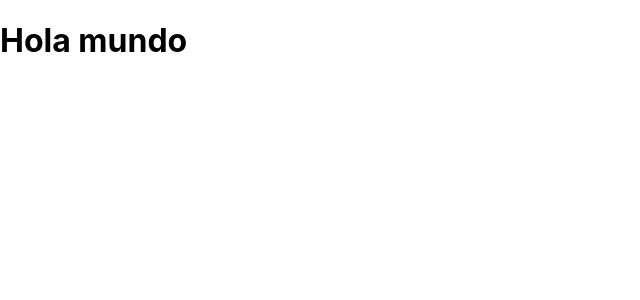
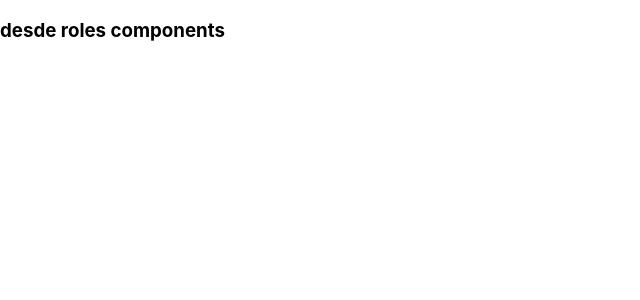
Before and after one commit to dvidaillet/permission_management, a React (Create React App) app: page / in a window 1280 px wide. Shown: the top 300 px of the page, without its empty margins (0-640 px from the left). Built offline with nearby package versions, Linux system fonts and the light colour scheme.

Commit message:
creando extructura inicial

```diff
--- a/src/App.js
+++ b/src/App.js
@@ -1,14 +1,31 @@
+import RolesComponent from "./components/RoleManagement";
+
 function App() {
+  //arreglo de roles iniciales
   const initialRoles = [
-    { id: '1', name: 'Admin', permissions: ['PROJECT:WRITE', 'STORE:READ', 'ACCOUNT:READ_ACCESS'] },
-    { id: '2', name: 'Editor', permissions: ['PROJECT:READ', 'STORE:WRITE'] },
-  ]
+    {
+      id: "1",
+      name: "Admin",
+      permissions: ["PROJECT:WRITE", "STORE:READ", "ACCOUNT:READ_ACCESS"],
+    },
+    { id: "2", name: "Editor", permissions: ["PROJECT:READ", "STORE:WRITE"] },
+  ];
 
-  const initialPermissions = ['PROJECT:READ', 'PROJECT:WRITE', 'STORE:READ', 'STORE:WRITE', 'ACCOUNT:READ_ACCESS'];
+  //arreglo de permisos inicales
+  const initialPermissions = [
+    "PROJECT:READ",
+    "PROJECT:WRITE",
+    "STORE:READ",
+    "STORE:WRITE",
+    "ACCOUNT:READ_ACCESS",
+  ];
 
   return (
     <div className="App">
-      <h1>Hola mundo</h1>
+      <RolesComponent
+        initialRoles={initialRoles}
+        initialPermissions={initialPermissions}
+      />
     </div>
   );
 }
--- /dev/null
+++ b/src/components/RoleManagement.jsx
@@ -0,0 +1,11 @@
+const RolesComponent = ({initialRoles, initialPermissions}) => {
+    console.log("🚀 - RolesComponent - initialPermissions:", initialPermissions)
+    console.log("🚀 - RolesComponent - initialRoles:", initialRoles)
+    return (
+        <div>
+            <h3>desde roles components</h3>
+        </div>
+    );
+}
+
+export default RolesComponent;
```
Also changed, not shown: src/api/roleApi.js (added), src/helpers/capitalizarUtils.js (added), src/helpers/validationUtils.js (added).
